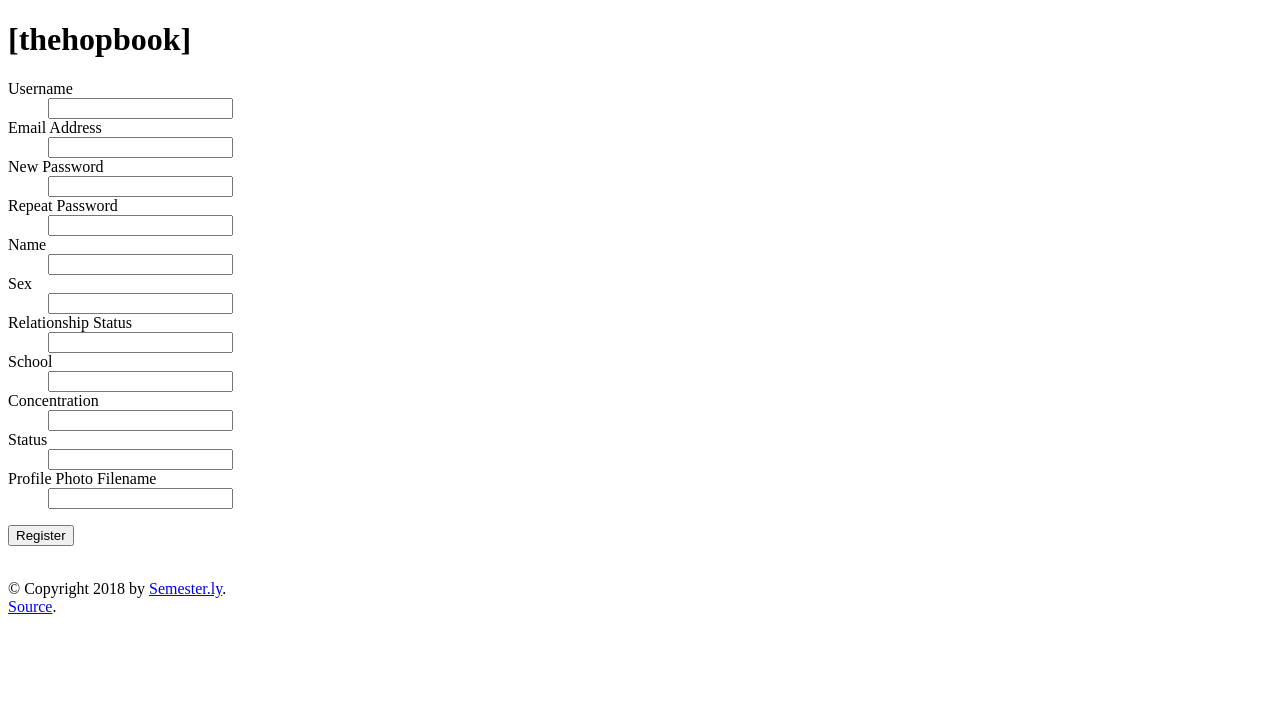
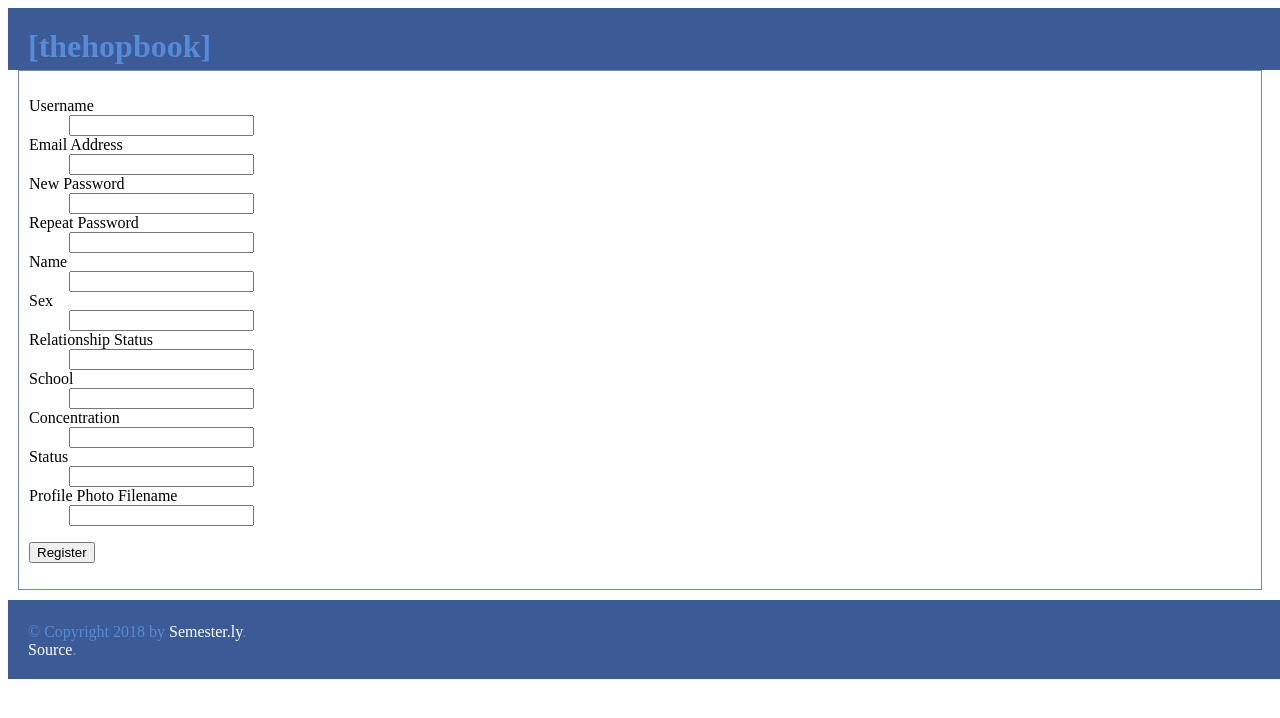
Before and after one commit to mnm364/thehopbook, a Flask app: page /register in a window 1280 px wide. Shown: the top 718 px of the page. Run offline with Flask 2, Linux system fonts and the light colour scheme; some libraries are stand-ins or nearby versions.

Commit message:
tutorial: add css

```diff
--- a/server.py
+++ b/server.py
@@ -26,6 +26,10 @@ def page_not_found(e):
 @app.route('/hello')
 def hello():
     return render_template('hello_child.html', value='Hello World')
+
+@app.route('/')
+def index():
+    return redirect('login')
 
 @app.route('/login', methods=['GET', 'POST'])
 def login():
--- /dev/null
+++ b/static/styles/base.css
@@ -0,0 +1,56 @@
+.block {
+    border-style: solid;
+    border-color: #6E8CAD;
+    border-width: thin;
+    overflow: hidden;
+}
+
+#top_logo {
+    float: left;
+    width: 100%;
+    background-color: #3C5A96;
+    padding: 20px;
+    padding-bottom: 5px;
+    color: #568BD7;
+    margin: 0px;
+    overflow: hidden;
+}
+
+#logout {
+    background-color: #3C5A96;
+    padding: 10px;
+}
+
+#logout a, a:link, a:visited {
+    color: white;
+    text-decoration: none;
+}
+
+#footer {
+    background-color: #3C5A96;
+    padding: 20px;
+    padding-top: 5px;
+    color: #568BD7;
+    margin: 0px;
+    float: left;
+    width: 100%;
+}
+
+#footer a, a:link, a:visited {
+    color: white;
+    text-decoration: none;
+}
+
+#content a, a:link, a:visited {
+    color: black;
+    text-decoration: none;
+}
+
+#content {
+    border-style: solid;
+    border-color: #6E8CAD;
+    border-width: thin;
+    overflow: hidden;
+    margin: 10px;
+    padding: 10px
+}
--- a/templates/base.html
+++ b/templates/base.html
@@ -1,6 +1,7 @@
 <!doctype html>
 
 <html lang="en">
+<link rel="stylesheet" type="text/css" href="{{ url_for('static', filename='styles/base.css') }}">
 <head>
     {% block head %}
     <div>
--- a/templates/login.html
+++ b/templates/login.html
@@ -21,14 +21,16 @@
             </dl>
             <p>
                 <input type="submit" value="Login">
-                        <a href="{{url_for('register')}}">Register</a>
             </p>
+        </form>
+        <form method="get" action="{{url_for('register')}}">
+            <button type="submit">Register</button>
         </form>
 	</div>
 
 	<div class="login-info">
         <div class="login-info-top-bar">
-            Welcome to Thehopbook!
+            Welcome to [thehopbook]!
         </div>
         <h1 id="welcome">
         	Welcome to [thehopbook]
```
